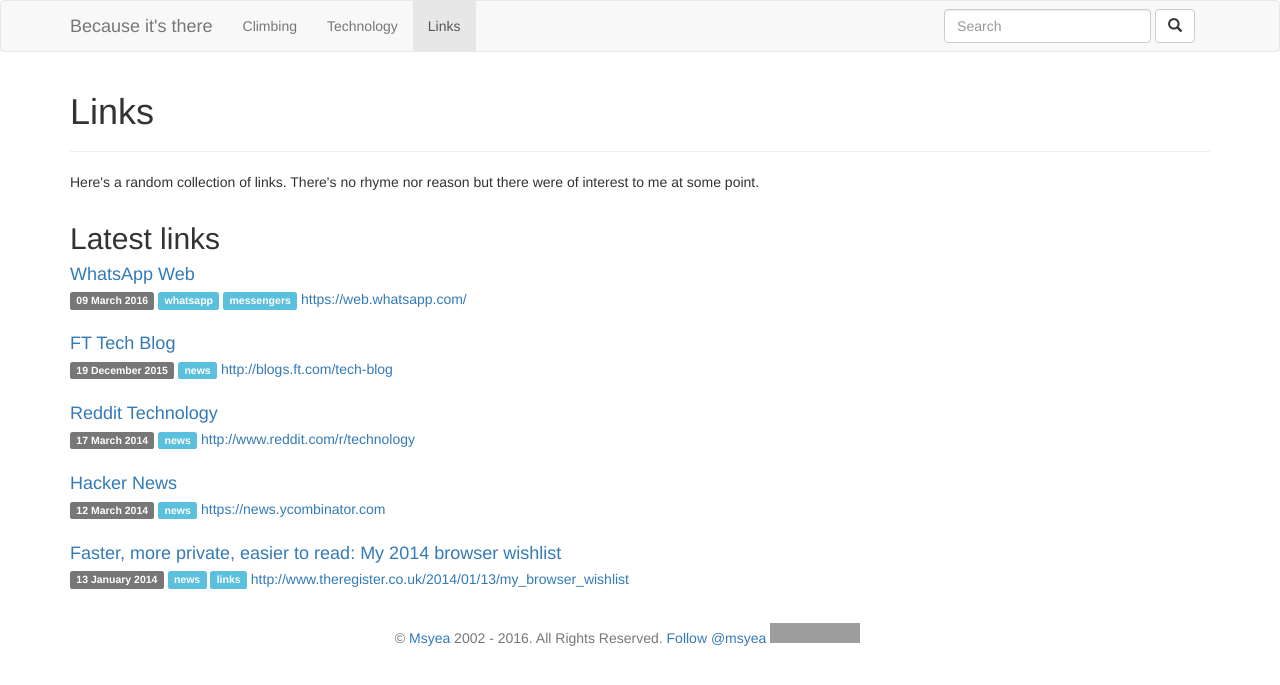
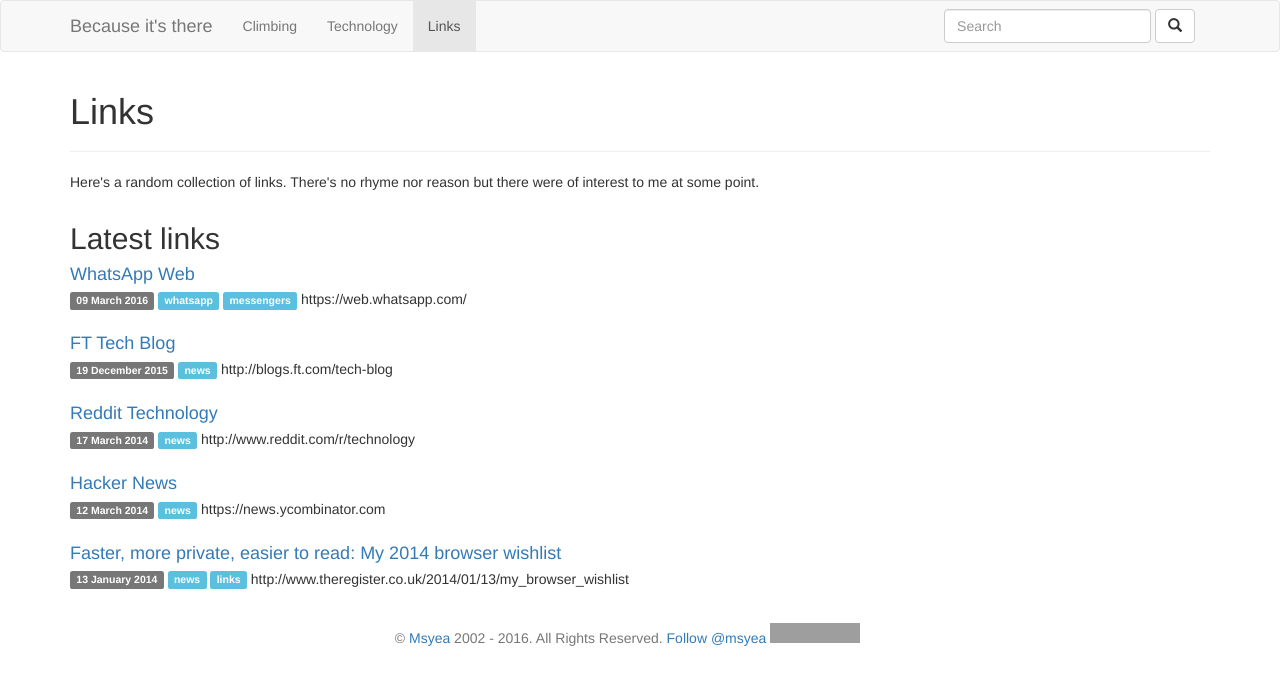
Before and after one commit to msyea/msyea.github.io, a Jekyll site: the page built from links.html, in a window 1280 px wide. Shown: the top 685 px of the page. Built offline with Jekyll 4.4.1, drawn with Linux system fonts in a browser that asks for light colours; comment, search, counter and statistics services are not loaded; grey boxes are pictures that could not be loaded.

Commit message:
Styling links

```diff
--- a/css/main.scss
+++ b/css/main.scss
@@ -45,3 +45,13 @@
 footer {
   margin-top: 1em;
 }
+
+
+// Usage
+a.link-hidden {
+  color: $text-color;
+
+  &:hover {
+    color: $text-color;
+  }
+}
--- a/links.html
+++ b/links.html
@@ -21,7 +21,7 @@ title: Links
       <h4 class="media-heading"><a href="{{ link.link }}">{{ link.title }}</a></h4>
       <p><span class="label label-default">{{ link.date | date_to_long_string }}</span>
         {% for category in link.categories %}<a class="label label-primary" href="/{{ category }}.html">{{ category }}</a> {% endfor %}
-        {% for tag in link.tags %}<span class="label label-info">{{ tag }}</span> {% endfor %}<a href="{{ link.link }}">{{ link.link }}</a>
+        {% for tag in link.tags %}<span class="label label-info">{{ tag }}</span> {% endfor %}<a href="{{ link.link }}" class="link-hidden">{{ link.link }}</a>
       </p>
     </div>
   </li>
```
